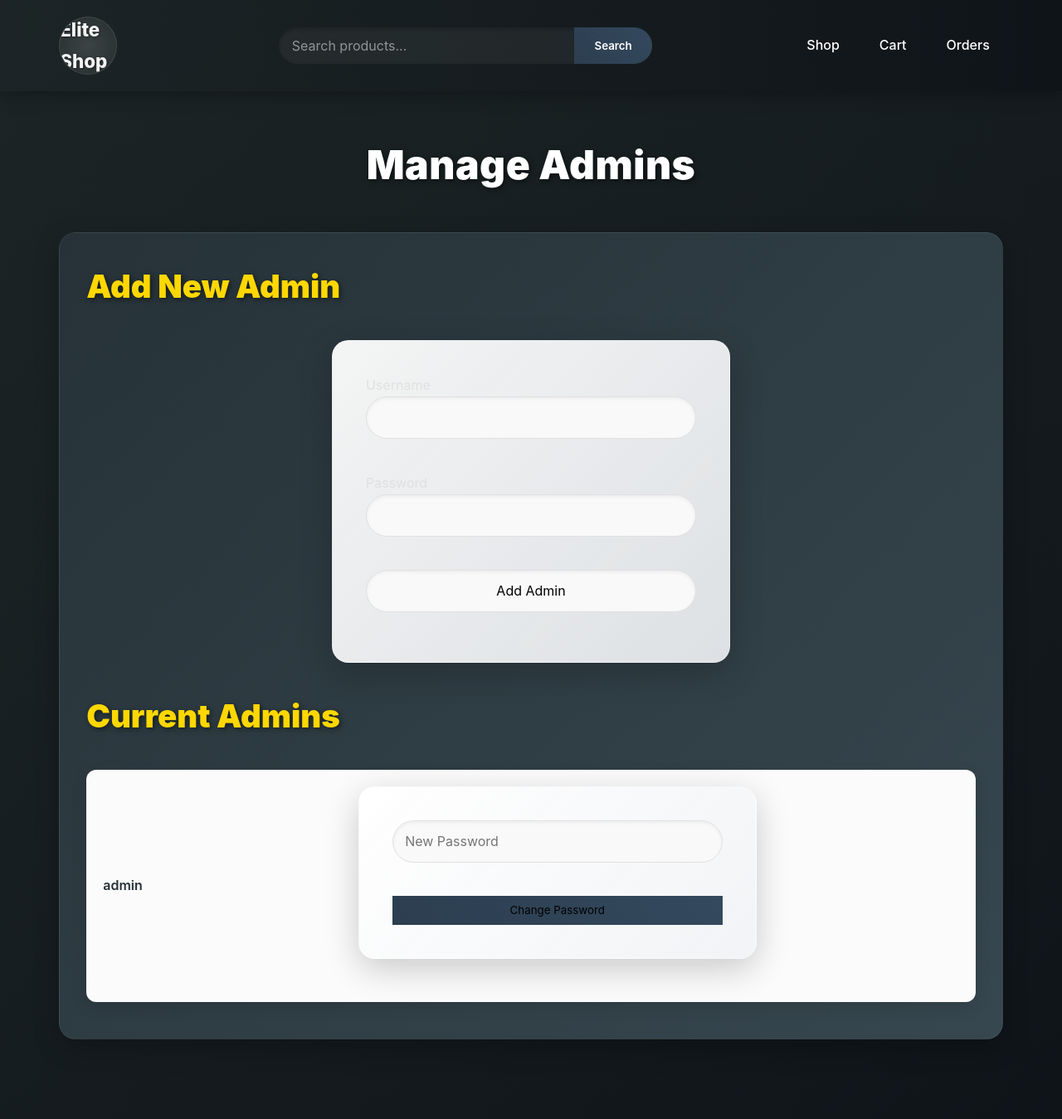
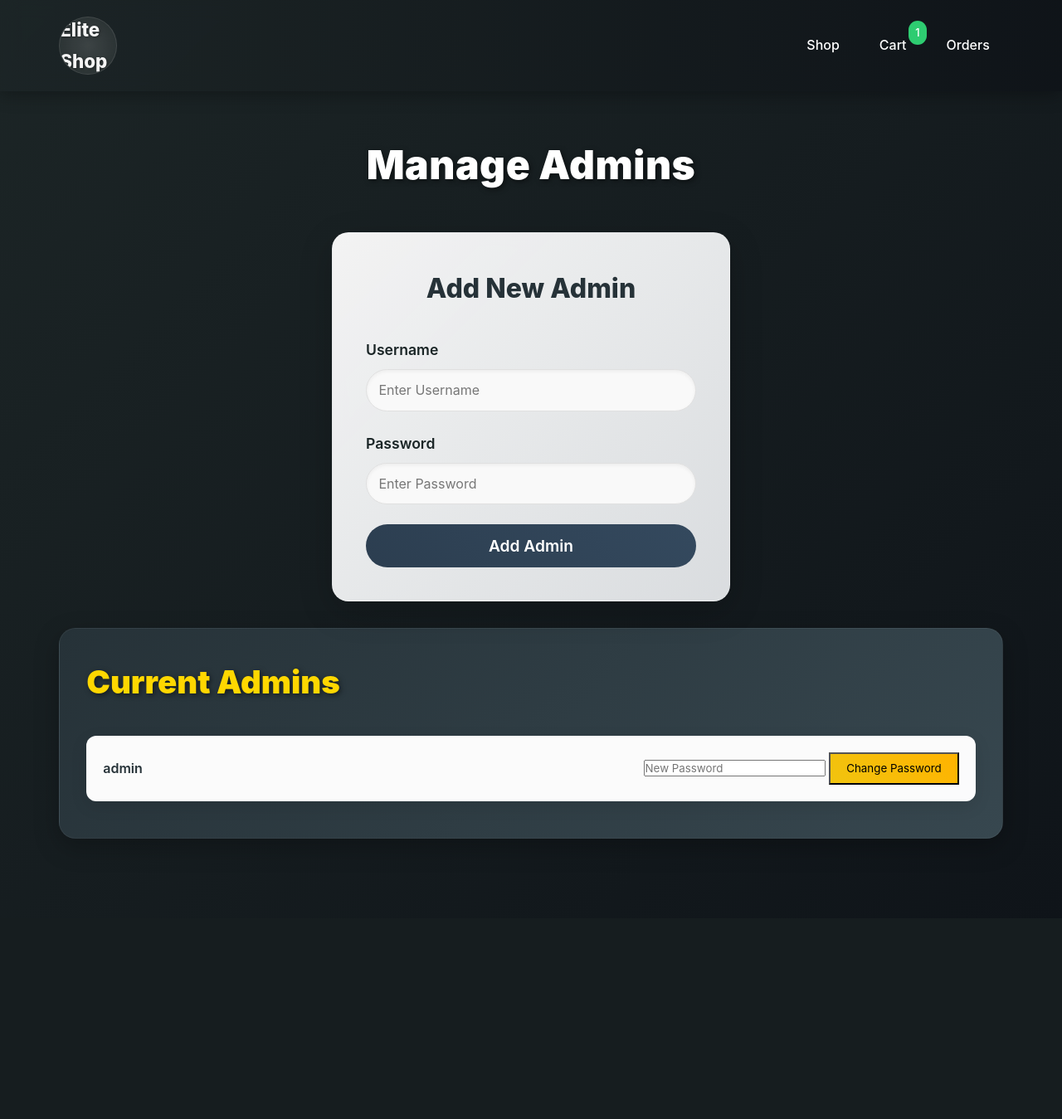
Before and after one commit to ugcoded/shopit, a Flask app: page /manage_admins in a window 1280 px wide. Shown: the whole page at 83% size. After the commit the page ends 1011 px from the top, so only its background shows below. Run offline with Flask 3, Linux system fonts and the light colour scheme; a user stored in the database is signed in; tables that the repository leaves empty hold one stand-in row (values such as "Sample post"); some libraries are stand-ins or nearby versions.

Commit message:
Update manage_admins.html

```diff
--- a/templates/manage_admins.html
+++ b/templates/manage_admins.html
@@ -17,14 +17,10 @@
                     {{ branding.site_name }}
                 {% endif %}
             </h1>
-            <form method="POST" action="/search" class="search-form" role="search">
-                <input type="text" name="search" placeholder="Search products..." class="search-input" aria-label="Search products">
-                <button type="submit" class="search-btn" aria-label="Submit search">Search</button>
-            </form>
             <nav role="navigation">
                 <a href="/" aria-label="Shop page">Shop</a>
-                <a href="/cart" aria-label="Cart page">Cart</a>
-                <a href="/orders?role=seller" aria-label="Orders page">Orders</a>
+                <a href="/cart" aria-label="Cart page">Cart <span id="cart-count">{{ cart_count }}</span></a>
+                <a href="{{ url_for('orders', role='seller') }}" aria-label="Orders page">Orders</a>
             </nav>
         </div>
     </header>
@@ -32,27 +28,33 @@
     <section class="orders-section">
         <div class="main-container">
             <h2>Manage Admins</h2>
+            <div class="admin-login">
+                <h3>Add New Admin</h3>
+                {% if error %}
+                    <p class="error" role="alert">{{ error }}</p>
+                {% endif %}
+                <form method="POST" role="form">
+                    {{ form.hidden_tag() }}
+                    <div class="form-group">
+                        <label for="{{ form.username.id }}">{{ form.username.label.text }}</label>
+                        {{ form.username(class="admin-input", placeholder="Enter Username", aria_label="Admin username") }}
+                    </div>
+                    <div class="form-group">
+                        <label for="{{ form.password.id }}">{{ form.password.label.text }}</label>
+                        {{ form.password(class="admin-input", placeholder="Enter Password", aria_label="Admin password") }}
+                    </div>
+                    {{ form.submit(class="btn admin-submit", aria_label="Add admin") }}
+                </form>
+            </div>
+
             <div class="admin-panel">
-                <h3>Add New Admin</h3>
-                <form method="POST" class="admin-form" role="form">
-                    {{ form.hidden_tag() }}
-                    <div>
-                        {{ form.username.label }}<br>
-                        {{ form.username(size=32, aria_label="New admin username") }}
-                    </div>
-                    <div>
-                        {{ form.password.label }}<br>
-                        {{ form.password(size=32, aria_label="New admin password") }}
-                    </div>
-                    {{ form.submit(aria_label="Add new admin") }}
-                </form>
-
                 <h3>Current Admins</h3>
                 <div class="products-list">
                     {% for admin in admins %}
                     <div class="product-item">
                         <p>{{ admin.username }}</p>
-                        <form method="POST" class="admin-form" role="form">
+                        <form method="POST" role="form">
+                            <input type="hidden" name="csrf_token" value="{{ csrf_token }}">
                             <input type="hidden" name="admin_id" value="{{ admin.id }}">
                             <input type="password" name="new_password" placeholder="New Password" required aria-label="New password for {{ admin.username }}">
                             <button type="submit" name="change_password" class="edit-btn" aria-label="Change password for {{ admin.username }}">Change Password</button>
@@ -75,32 +77,53 @@
     <script>
         function toggleFooter() {
             const footer = document.querySelector('footer');
+            if (!footer) return;
             const bodyHeight = document.body.scrollHeight;
             const viewportHeight = window.innerHeight;
             const scrollPosition = window.scrollY + viewportHeight;
 
-            if (bodyHeight <= viewportHeight) {
-                footer.style.display = 'none';
-            } else {
-                footer.style.display = (scrollPosition >= bodyHeight - 10) ? 'block' : 'none';
-            }
+            footer.style.display = (bodyHeight <= viewportHeight || scrollPosition < bodyHeight - 10) ? 'none' : 'block';
         }
 
         window.addEventListener('load', toggleFooter);
         window.addEventListener('scroll', toggleFooter);
         window.addEventListener('resize', toggleFooter);
 
+        function updateCartCount() {
+            const cartCountElement = document.getElementById('cart-count');
+            if (!cartCountElement) return;
+            fetch('/cart/data')
+                .then(response => {
+                    if (!response.ok) throw new Error('Failed to fetch cart data');
+                    return response.json();
+                })
+                .then(data => {
+                    cartCountElement.textContent = data.cart_count || 0;
+                })
+                .catch(error => {
+                    console.error('Error updating cart count:', error);
+                    cartCountElement.textContent = '0';
+                });
+        }
+
         function showModal(type, message) {
             const modal = document.getElementById('modal');
             const modalContent = document.querySelector('.modal-content p');
+            if (!modal || !modalContent) {
+                console.error('Modal elements not found.');
+                return;
+            }
             modal.className = `modal ${type}`;
             modalContent.textContent = message;
             modal.style.display = 'flex';
         }
 
         function closeModal() {
-            document.getElementById('modal').style.display = 'none';
+            const modal = document.getElementById('modal');
+            if (modal) modal.style.display = 'none';
         }
+
+        window.addEventListener('load', updateCartCount);
     </script>
 </body>
 </html>
```
